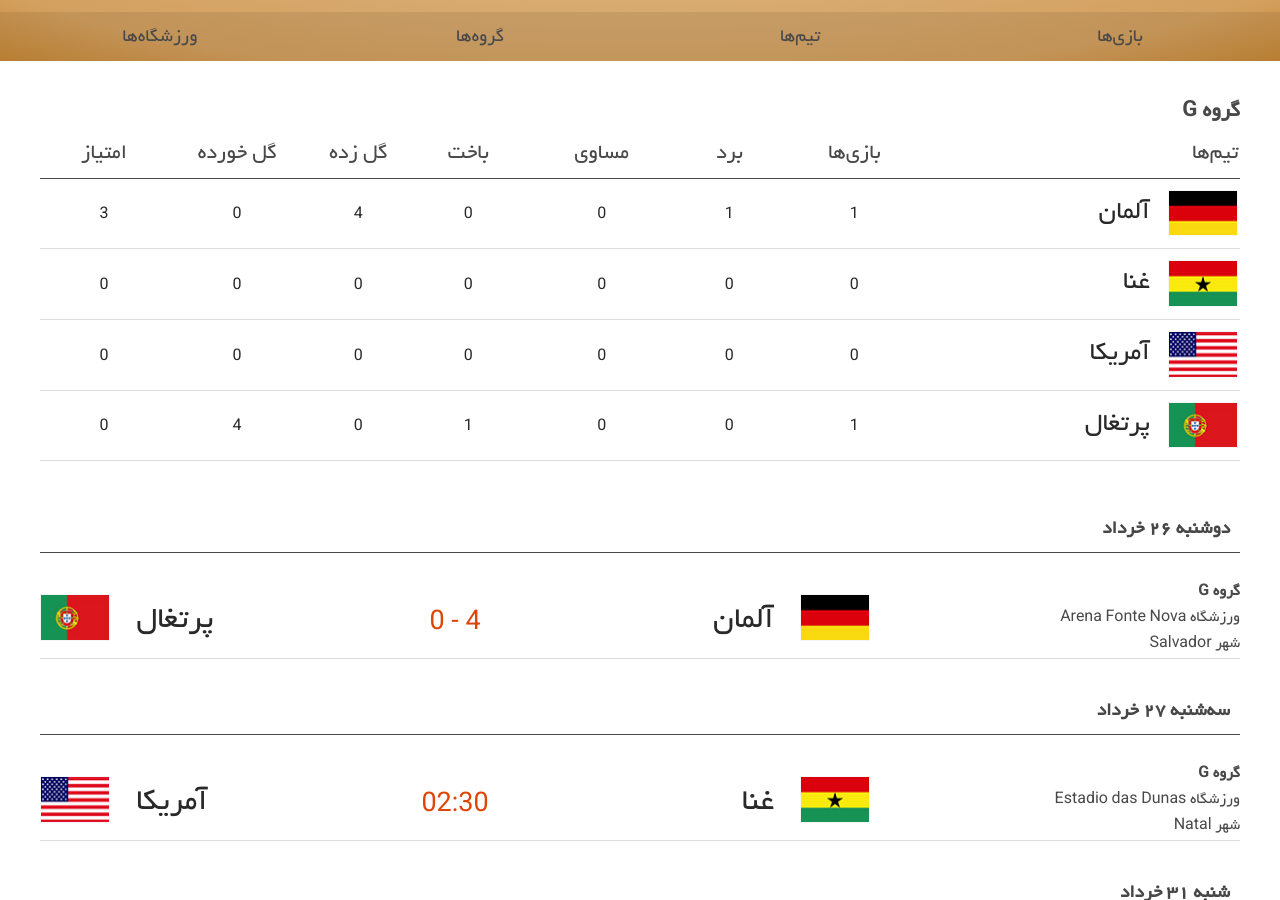
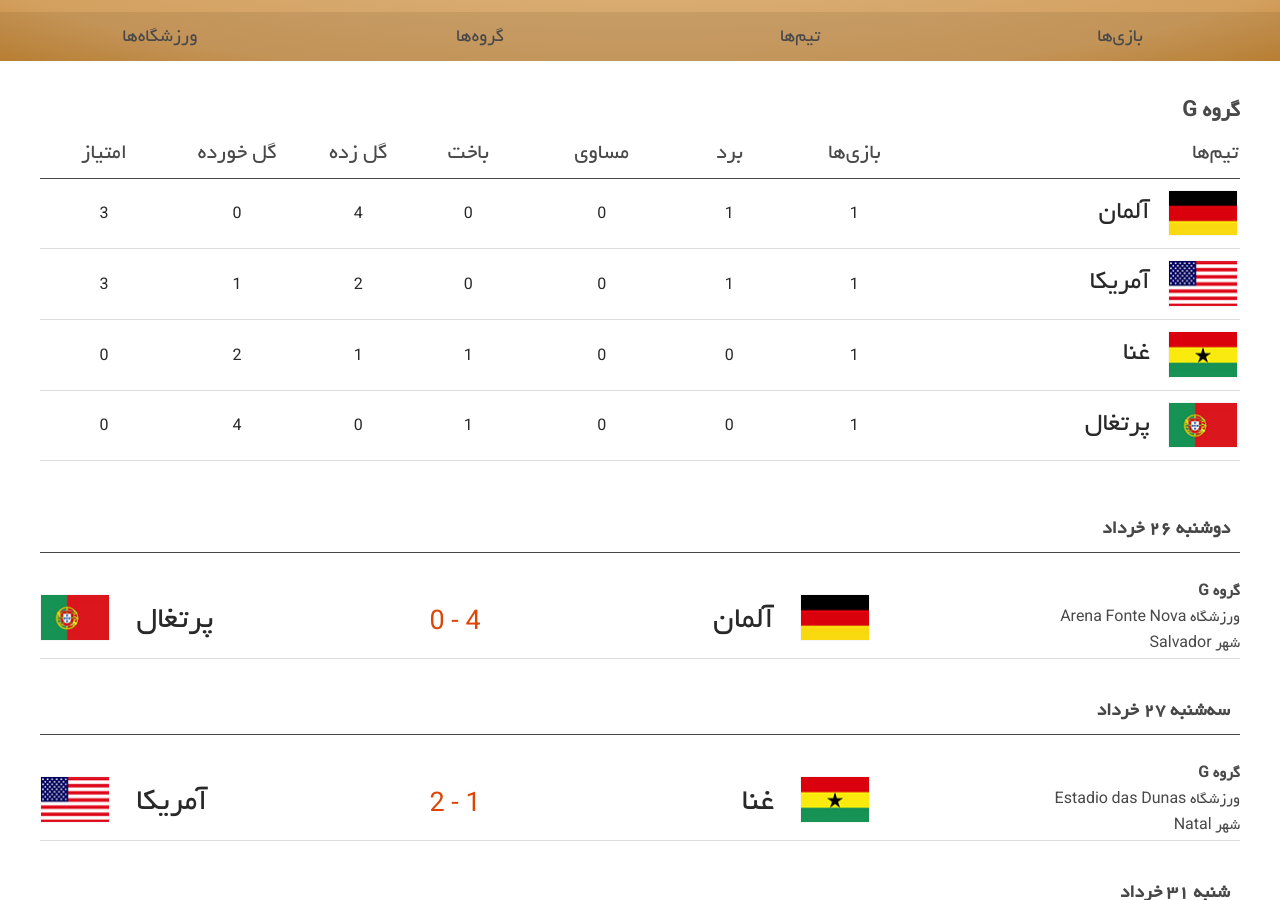
Before and after one commit to HosseinKarami/fifawc, a Jekyll site: the page built from groups/G/index.html, in a window 1280 px wide and 900 px high, scrolled down 242 px. Built offline with Jekyll 4.4.1, drawn with Linux system fonts in a browser that asks for light colours; comment, search, counter and statistics services are not loaded.

Commit message:
USA Vs GHA

```diff
--- a/_data/groups.yml
+++ b/_data/groups.yml
@@ -243,23 +243,23 @@
     GF: "4"
     GA: "0"
     points: "3"
+  - team: آمریکا
+    flag: assets/img/flags/usa.png
+    played: "1"
+    won: "1"
+    draw: "0"
+    lost: "0"
+    GF: "2"
+    GA: "1"
+    points: "3"
   - team: غنا
     flag: assets/img/flags/gha.png
-    played: "0"
+    played: "1"
     won: "0"
     draw: "0"
-    lost: "0"
-    GF: "0"
-    GA: "0"
-    points: "0"
-  - team: آمریکا
-    flag: assets/img/flags/usa.png
-    played: "0"
-    won: "0"
-    draw: "0"
-    lost: "0"
-    GF: "0"
-    GA: "0"
+    lost: "1"
+    GF: "1"
+    GA: "2"
     points: "0"
   - team: پرتغال
     flag: assets/img/flags/por.png
--- a/_data/matches.yml
+++ b/_data/matches.yml
@@ -225,11 +225,11 @@
     team2: آمريكا
     flag1: assets/img/flags/gha.png
     flag2: assets/img/flags/usa.png
-    pts1: "zero"
-    pts2: "0"
-    goal1: ""
-    goal2: ""
-    yellow1: "0"
+    pts1: "1"
+    pts2: "2"
+    goal1: "آندره آيه وو ('82)"
+    goal2: "کلين دمپسی ('1), جان بروکس ('87)"
+    yellow1: "محمد ربيع ('30), سولي مونتاري ('90)"
     yellow2: "0"
     red1: "0"
     red2: "0"
```
